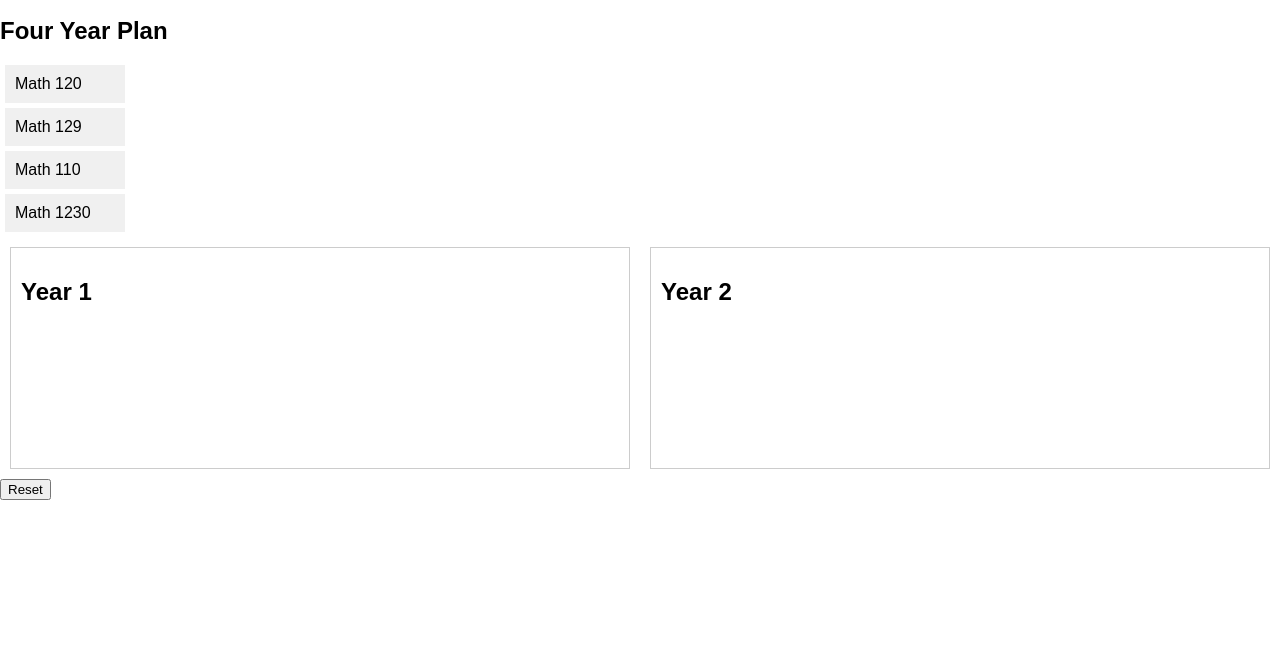
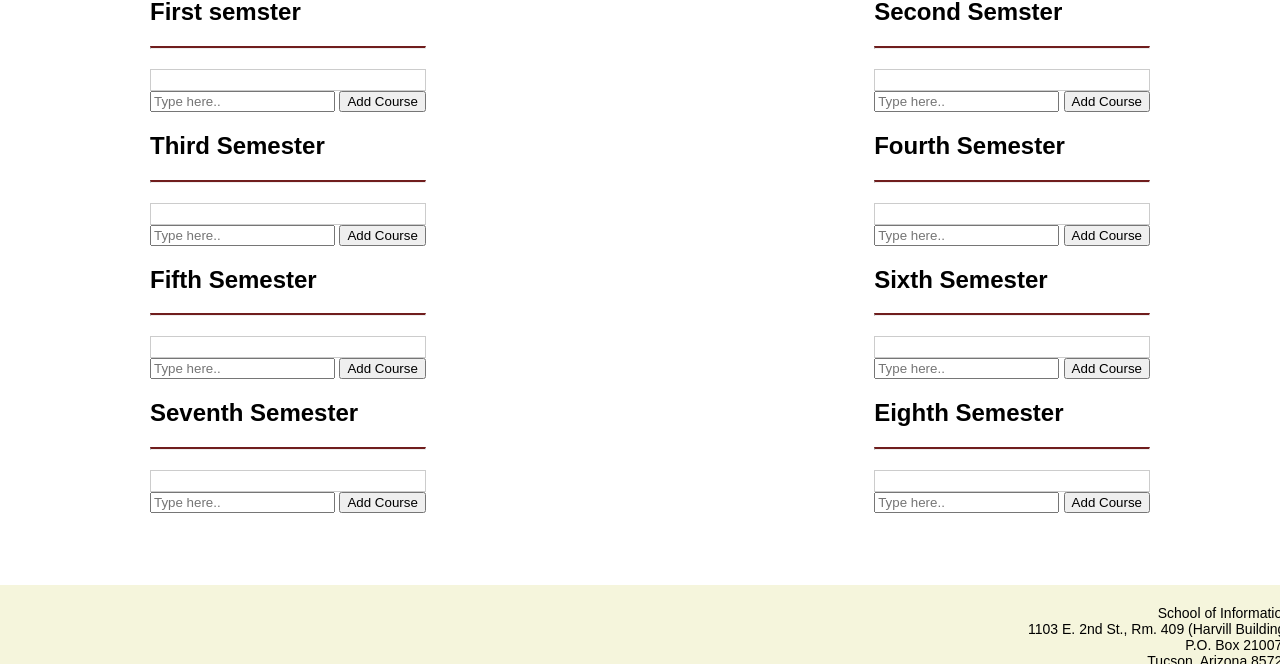
Before and after one commit to rachelS485/ISTA-498-Capstone-Group-1, a plain HTML site: page UAweb/FourYearPlan.html in a window 1280 px wide. Shown: the part 162-826 px from the top of the page. Before the commit the page ends 800 px from the top, so only its background shows below. Drawn offline with Linux system fonts and the light colour scheme.

Commit message:
4year page-NA

```diff
--- a/UAweb/FourYearPlan.html
+++ b/UAweb/FourYearPlan.html
@@ -7,8 +7,9 @@
     body {
         margin: 0;
         padding: 0;
-
+        min-height: 100vh;
         font-family: Arial, sans-serif;
+        position: relative;
     }
 
     .red-bar {
@@ -45,16 +46,18 @@
     }
 
 	.text-bar {
-	    position: fixed;
+
 	    bottom: 0;
 	    right: 0;
+      width: 100%;
 	    background-color: #F5F5DC;
 	    padding: 10px;
-	    list-style: none;
+
 	    color: black;
 	    text-align: right;
 	    font-size: 14px;
 	    color: #333;
+      margin-left: auto;
 	}
 
 
@@ -62,33 +65,20 @@
 	.beige-bar {
 	    background-color: #F5F5DC;
 	    height: 200px;
-	    position: fixed;
 	    bottom: 0;
 	    width: 100%;
 	    display: flex;
 	    justify-content: flex-start;
 	    align-items: center;
 	    padding-left: 20px;
+      z-index: 999;
+
 	}
 
 	.labeling {
 	    margin-bottom: 120px;
 	    margin-left: 40px;
 	}
-
-	.collapsible {
-	padding-left:140px;
-  background-color: #777;
-  color: white;
-  cursor: pointer;
-  padding: 18px;
-  width: 50%;
-  border: none;
-  text-align: left;
-  outline: none;
-  font-size: 15px;
-}
-
 
 
 .content {
@@ -120,6 +110,69 @@
       cursor: move;
     }
 
+
+    .box {
+    position: relative;
+    display: inline-block;
+    margin-right: 20px;
+    width: 100px;
+    height: auto;
+    background-color: white;
+    border: 1px solid #ccc;
+    padding: 10px;
+    box-sizing: border-box;
+    margin-bottom: 20px;
+    cursor: text;
+  }
+
+  .box-content {
+    display: none;
+    position: absolute;
+    background-color: #f9f9f9;
+    min-width: 160px;
+    box-shadow: 0px 8px 16px 0px rgba(0,0,0,0.2);
+    z-index: 1;
+  }
+
+  .box-content a {
+    color: black;
+    padding: 12px 16px;
+    text-decoration: none;
+    display: block;
+  }
+
+
+
+  .result-box {
+    margin-top: 20px;
+    padding: 10px;
+    border: 1px solid #ccc;
+  }
+
+  .remove-item {
+    cursor: pointer;
+    float: right;
+    color: red;
+  }
+
+  .left-term {
+    float: left;
+    clear: left;
+    margin-right: 0;
+    margin-left: 150px;
+  }
+
+  .right-term {
+    float: right;
+    clear: right;
+    margin-left: 0;
+    margin-right: 130px;
+  }
+
+
+
+
+
 </style>
 </head>
 <body>
@@ -131,77 +184,198 @@
 <img src="SchoolOfInformation.png" alt="School of Information Logo" class="school-logo">
 <p class="text-main"> Create a four-year plan </p>
 <p class="text-main"> Search courses | Course recommendation | Resources Link</p>
-
+<!--
  <label class="labeling" for="termsDropdown">Select a Term:</label>
   <select id="termsDropdown" name="terms">
     <option value="term1">Term 1</option>
     <option value="term2">Term 2</option>
     <option value="term3">Term 3</option>
-  </select>
+  </select> -->
 
 
 <!--  8 boxes to represent each year  and button to add another box   + ( add delelt or rest)-->
 
 
-<  <h2>Four Year Plan</h2>
+<!-- <h2> Four Year Plan</h2> -->
 
-<div id="math120" class="class-box" draggable="true" ondragstart="drag(event)">Math 120</div>
-<div id="math129" class="class-box" draggable="true" ondragstart="drag(event)">Math 129</div>
-<div id="math110" class="class-box" draggable="true" ondragstart="drag(event)">Math 110</div>
-<div id="math1230" class="class-box" draggable="true" ondragstart="drag(event)">Math 1230</div>
+<script>
+  function addCustomItem(resultBoxId) {
+    var additionalItemInput = document.getElementById(resultBoxId).querySelector(".additionalItem");
+    var additionalItemValue = additionalItemInput.value.trim();
+    if (additionalItemValue !== "") {
+      var resultBox = document.getElementById(resultBoxId);
+      resultBox.innerHTML += "<div><span>" + additionalItemValue + "</span><span class='remove-item' onclick='removeItem(this.parentNode)'> - </span></div>";
+      additionalItemInput.value = "";
+    }
+  }
 
-<div class="container">
-  <div id="year1" class="year" ondrop="drop(event)" ondragover="allowDrop(event)">
-    <h2>Year 1</h2>
-  </div>
+  function removeItem(item) {
+    item.parentNode.removeChild(item);
+  }
+  function addCustomItem(resultBoxId) {
+    var resultBox = document.getElementById(resultBoxId);
+    var additionalItemInput = resultBox.parentNode.querySelector(".additionalItem");
+    var additionalItemValue = additionalItemInput.value.trim();
+    if (additionalItemValue !== "") {
+      resultBox.innerHTML += "<div><span>" + additionalItemValue + "</span><span class='remove-item' onclick='removeItem(this.parentNode)'> - </span></div>";
+      additionalItemInput.value = "";
+    }
+}
 
-  <div id="year2" class="year" ondrop="drop(event)" ondragover="allowDrop(event)">
-    <h2>Year 2</h2>
+</script>
+
+<div class="left-term">
+  <h2>First semster</h2>
+  <hr style="border-top: 2px solid #701d1d;">
+  <div class="result-box" id="resultBox1"></div>
+  <div>
+    <input type="text" class="additionalItem" placeholder="Type here..">
+    <button onclick="addCustomItem('resultBox1')">Add Course</button>
   </div>
 </div>
 
-<div>
-  <button onclick="resetPlan()">Reset</button>
+<div class="right-term">
+  <h2>Second Semster</h2>
+  <hr style="border-top: 2px solid #701d1d;">
+  <div class="result-box" id="resultBox2"></div>
+  <div>
+    <input type="text" class="additionalItem" placeholder="Type here..">
+    <button onclick="addCustomItem('resultBox2')">Add Course</button>
+  </div>
+</div>
+
+
+<div class="left-term">
+  <h2>Third Semester</h2>
+  <hr style="border-top: 2px solid #701d1d;">
+  <div class="result-box" id="resultBox3"></div>
+  <div>
+    <input type="text" class="additionalItem" placeholder="Type here..">
+    <button onclick="addCustomItem('resultBox3')">Add Course</button>
+  </div>
+</div>
+
+<div class="right-term">
+  <h2>Fourth Semester</h2>
+  <hr style="border-top: 2px solid #701d1d;">
+  <div class="result-box" id="resultBox4"></div>
+  <div>
+    <input type="text" class="additionalItem" placeholder="Type here..">
+    <button onclick="addCustomItem('resultBox4')">Add Course</button>
+  </div>
 </div>
 
 <script>
-    var originalParents = {};
+  function addCustomItem(resultBoxId) {
+    var resultBox = document.getElementById(resultBoxId);
+    var additionalItemInput = resultBox.parentNode.querySelector(".additionalItem");
+    var additionalItemValue = additionalItemInput.value.trim();
+    if (additionalItemValue !== "") {
+      resultBox.innerHTML += "<div><span>" + additionalItemValue + "</span><span class='remove-item' onclick='removeItem(this.parentNode)'> - </span></div>";
+      additionalItemInput.value = "";
+    }
+  }
 
-function allowDrop(event) {
-  event.preventDefault();
-}
-
-function drag(event) {
-  event.dataTransfer.setData("text", event.target.id);
-}
-
-function drop(event) {
-  event.preventDefault();
-  var data = event.dataTransfer.getData("text");
-  var draggedElement = document.getElementById(data);
-  var destination = event.target;
-
-  if (destination.classList.contains("year")) {
-    destination.appendChild(draggedElement);
+  function removeItem(item) {
+    item.parentNode.removeChild(item);
   }
-}
-
-function resetPlan() {
-  Object.keys(originalParents).forEach(function(key) {
-    var originalParent = originalParents[key];
-    var button = document.getElementById(key);
-    originalParent.appendChild(button);
-  });
-}
-
-window.onload = function() {
-  var draggableElements = document.querySelectorAll('.class-box');
-  draggableElements.forEach(function(element) {
-    originalParents[element.id] = element.parentElement;
-  });
-}
 </script>
 
 
+
+<div class="left-term">
+  <h2>Fifth Semester</h2>
+  <hr style="border-top: 2px solid #701d1d;">
+  <div class="result-box" id="resultBox5"></div>
+  <div>
+    <input type="text" class="additionalItem" placeholder="Type here..">
+    <button onclick="addCustomItem('resultBox5')">Add Course</button>
+  </div>
+</div>
+
+<div class="right-term">
+  <h2>Sixth Semester</h2>
+  <hr style="border-top: 2px solid #701d1d;">
+  <div class="result-box" id="resultBox6"></div>
+  <div>
+    <input type="text" class="additionalItem" placeholder="Type here..">
+    <button onclick="addCustomItem('resultBox6')">Add Course</button>
+  </div>
+</div>
+
+<script>
+  function addCustomItem(resultBoxId) {
+    var resultBox = document.getElementById(resultBoxId);
+    var additionalItemInput = resultBox.parentNode.querySelector(".additionalItem");
+    var additionalItemValue = additionalItemInput.value.trim();
+    if (additionalItemValue !== "") {
+      resultBox.innerHTML += "<div><span>" + additionalItemValue + "</span><span class='remove-item' onclick='removeItem(this.parentNode)'> - </span></div>";
+      additionalItemInput.value = "";
+    }
+  }
+
+  function removeItem(item) {
+    item.parentNode.removeChild(item);
+  }
+</script>
+
+
+<div class="left-term">
+  <h2>Seventh Semester</h2>
+  <hr style="border-top: 2px solid #701d1d;">
+  <div class="result-box" id="resultBox7"></div>
+  <div>
+    <input type="text" class="additionalItem" placeholder="Type here..">
+    <button onclick="addCustomItem('resultBox7')">Add Course</button>
+  </div>
+</div>
+
+<div class="right-term">
+  <h2>Eighth Semester</h2>
+  <hr style="border-top: 2px solid #701d1d;">
+  <div class="result-box" id="resultBox8"></div>
+  <div>
+    <input type="text" class="additionalItem" placeholder="Type here..">
+    <button onclick="addCustomItem('resultBox8')">Add Course</button>
+  </div>
+  <br>
+  <br>
+  <br>
+  <br>
+</div>
+
+<script>
+  function addCustomItem(resultBoxId) {
+    var resultBox = document.getElementById(resultBoxId);
+    var additionalItemInput = resultBox.parentNode.querySelector(".additionalItem");
+    var additionalItemValue = additionalItemInput.value.trim();
+    if (additionalItemValue !== "") {
+      resultBox.innerHTML += "<div><span>" + additionalItemValue + "</span><span class='remove-item' onclick='removeItem(this.parentNode)'> - </span></div>";
+      additionalItemInput.value = "";
+    }
+  }
+
+  function removeItem(item) {
+    item.parentNode.removeChild(item);
+  }
+</script>
+
+
+
+  <div class="beige-bar">
+    <img src="SchoolOfInformation2.png" alt="School of Information Logo" class="school-logo2">
+    <div class="text-bar">
+      <p>School of Information</p>
+	    <p>1103 E. 2nd St., Rm. 409 (Harvill Building)</p>
+	    <p>P.O. Box 210076</p>
+	    <p>Tucson, Arizona 85721</p>
+	    <p>Contact Us | <a href="mailto:si_info@arizona.edu">si_info@arizona.edu</a> | 520-621-3565</p>
+	    <p>A member of the iSchools consortium.</p>
+	    <p>Emergency Information</p>
+	    <p>UAlert</p>
+	    <p>Information Security & Privacy</p>
+	    <p>Campus Accessibility</p>
+    </div>
+  </div>
 </body>
 </html>
```
